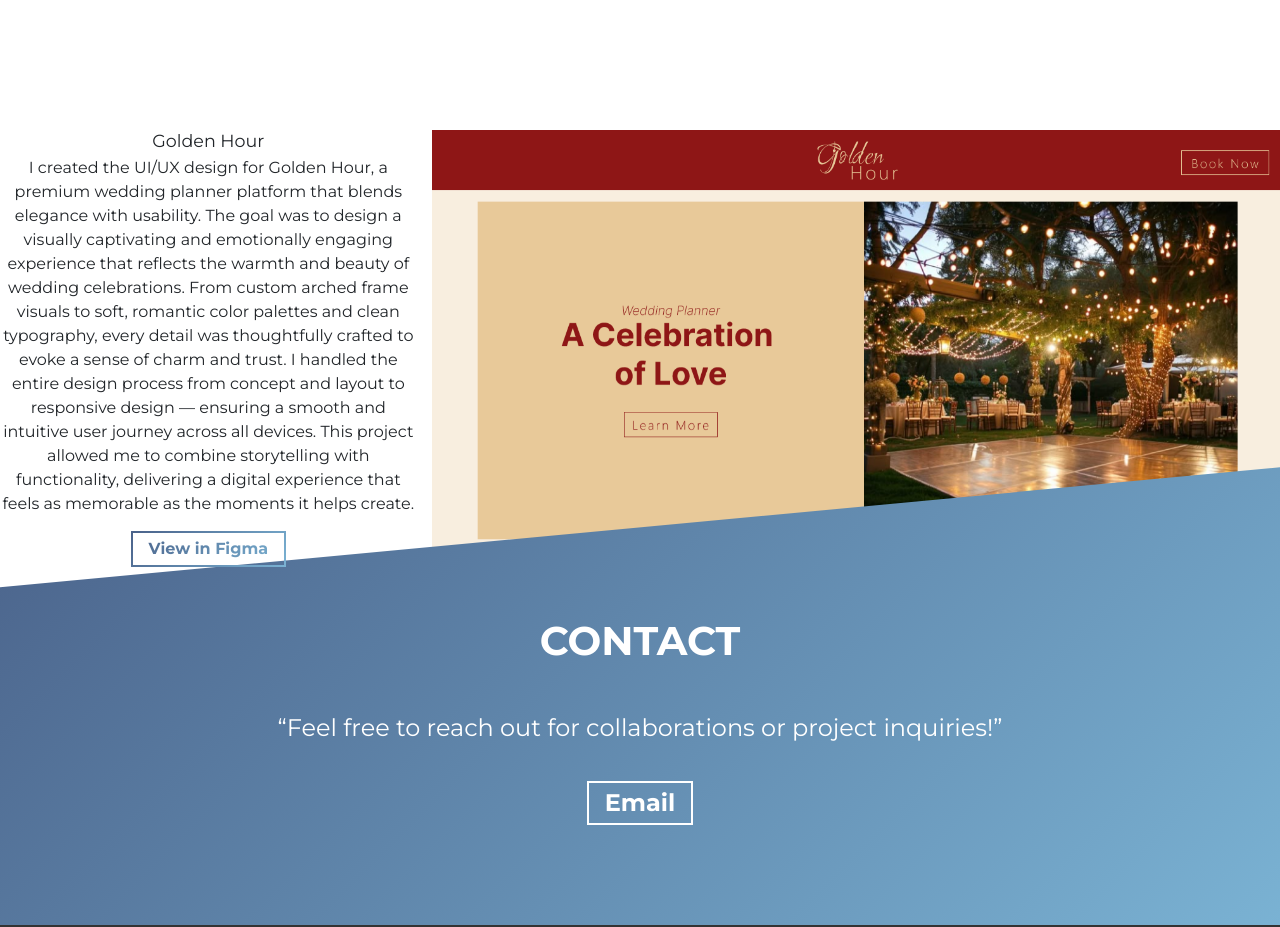
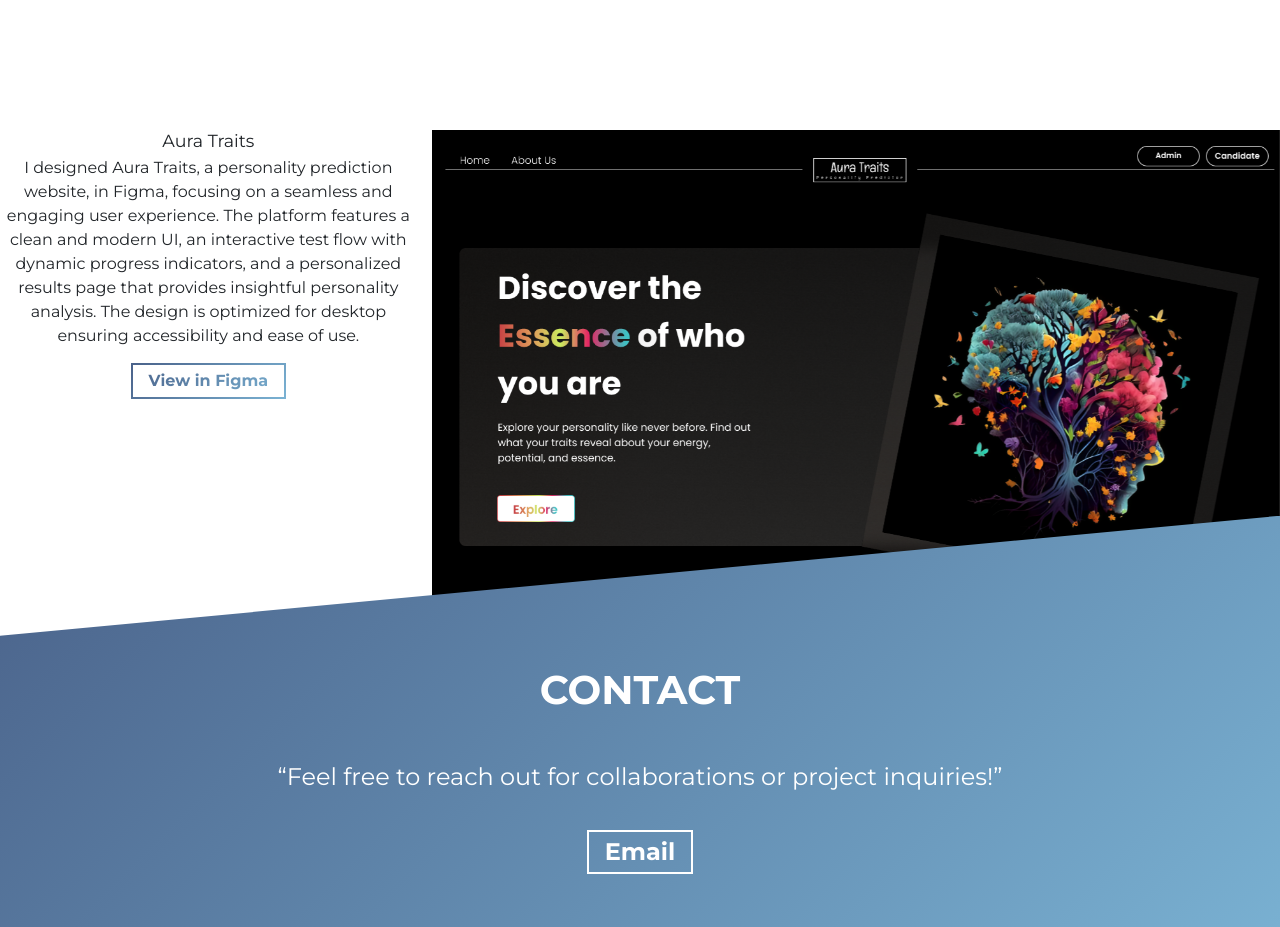
Before and after one commit to sijalkarki31/Portfolio, a website built with Parcel: page src/index.html in a window 1280 px wide. Shown: the part 2940-3867 px from the top of the page. Built offline with nearby package versions, Linux system fonts and the light colour scheme.

Commit message:
Update index.html

```diff
--- a/src/index.html
+++ b/src/index.html
@@ -292,36 +292,49 @@
     </section>
     <!-- /END Projects Section -->
 <!-- /END Project -->
-
-<!-- Golden Hour Project -->
 <div class="row">
             <div class="col-lg-4 col-sm-12">
               <div class="project-wrapper__text load-hidden">
-      <h3 class="project-wrapper__text-title">Golden Hour</h3>
+                <h3 class="project-wrapper__text-title">Aura Traits</h3>
                 <div>
                   <p class="mb-4">
-          I created the UI/UX design for Golden Hour, a premium wedding planner platform that blends elegance with usability.
-          The goal was to design a visually captivating and emotionally engaging experience that reflects the warmth and beauty
-          of wedding celebrations. From custom arched frame visuals to soft, romantic color palettes and clean typography, every
-          detail was thoughtfully crafted to evoke a sense of charm and trust. I handled the entire design process from concept
-          and layout to responsive design — ensuring a smooth and intuitive user journey across all devices.
-          This project allowed me to combine storytelling with functionality, delivering a digital experience that feels as memorable
-          as the moments it helps create.
+                    I designed Aura Traits, a personality prediction website, in Figma,
+                    focusing on a seamless and engaging user experience. The platform features
+                    a clean and modern UI, an interactive test flow with dynamic progress
+                    indicators, and a personalized results page that provides insightful
+                    personality analysis. The design is optimized for desktop
+                     ensuring accessibility and ease of use.
                   </p>
                 </div>
+<!--                 <a
+  rel="noreferrer"
+  target="_blank"
+  class="cta-btn text-color-main"
+  href="https://www.figma.com/proto/dH98TRplPcJ4mUHMgxJniW/Personality-Prediction?node-id=0-1&t=4VsjJvAhhsNADRM2-1"
+>
+  View in Figma
+</a> -->
                 <a
                   rel="noreferrer"
                   target="_blank"
                   class="cta-btn cta-btn--hero"
-        href="https://www.figma.com/file/your-file-link"
+                  href="https://www.figma.com/design/dH98TRplPcJ4mUHMgxJniW/Personality-Prediction?node-id=0-1&t=K1fhHHJBr0jPESja-1"
                 >
                   View in Figma
                 </a>
+<!--                 <a
+                  rel="noreferrer"
+                  target="_blank"
+                  class="cta-btn text-color-main"
+                  href="#!"
+                >
+                  Source Code
+                </a> -->
               </div>
             </div>
             <div class="col-lg-8 col-sm-12">
               <div class="project-wrapper__image load-hidden">
-      <a rel="noreferrer" href="https://www.figma.com/file/your-file-link" target="_blank">
+                <a rel="noreferrer" href="#!" target="_blank">
                   <div
                     data-tilt
                     data-tilt-max="4"
@@ -330,19 +343,16 @@
                     class="thumbnail rounded js-tilt"
                   >
                     <img
-            alt="Golden Hour UI/UX design preview"
+                      alt="Project Image"
                       class="img-fluid"
-            src="assets/Wedding1.png"
+                       src="assets/Aura.png"
+
                     />
                   </div>
                 </a>
               </div>
             </div>
           </div>
-
-<!-- /END Project -->
-
-          <!-- /END Project -->
         </div>
       </div>
     </section>
```
Lines whose indentation alone changed are shown as unchanged.
